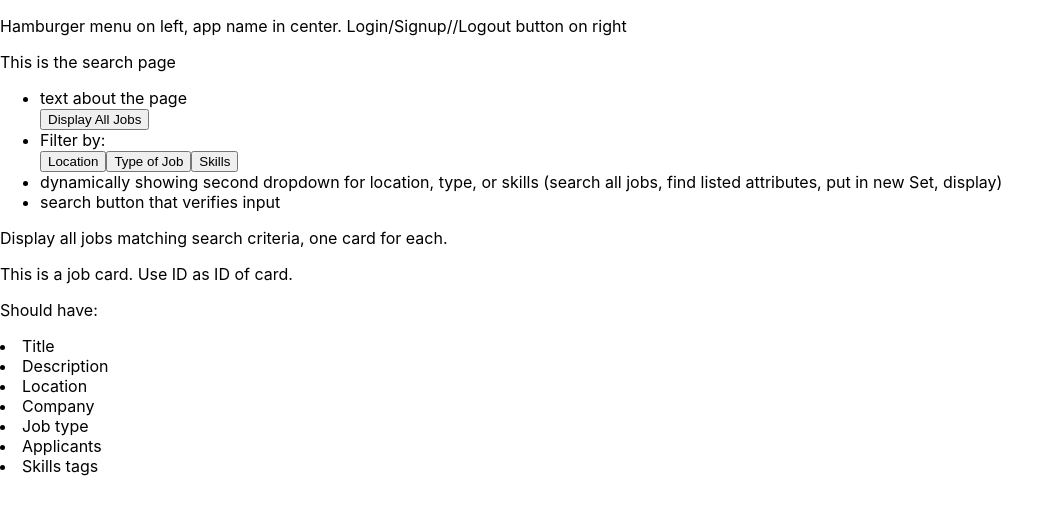
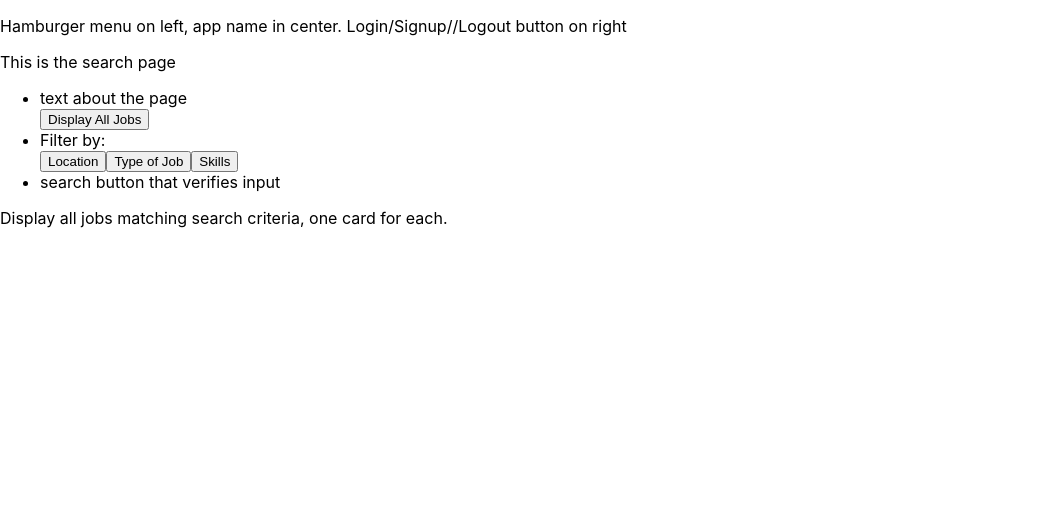
Before and after one commit to SPFlores/perUse, a React (Create React App) app in the folder Client/: page /search in a window 1280 px wide. Shown: the top 514 px of the page, without its empty margins (0-1064 px from the left). Built offline with nearby package versions, Linux system fonts and the light colour scheme.

Commit message:
job card displaying--location filter

```diff
--- a/Client/src/pages/Search/Search.js
+++ b/Client/src/pages/Search/Search.js
@@ -1,7 +1,5 @@
 import React, { useState, useEffect } from 'react'
-// , useRef
 import axios from 'axios'
-import JobCard from '../../components/JobCard'
 
 const SearchPage = _ => {
   const [searchState, setSearchState] = useState({
@@ -15,13 +13,12 @@ const SearchPage = _ => {
     type: false,
     types: [],
     skills: false,
-    skills_tags: []
+    skills_tags: [],
+    renderCount: 0
   })
 
   useEffect(_ => {
-    searchState.jobs.forEach(job => console.log('render card'))
-    //render cards when variable renderCount changes
-    console.log(searchState.jobs)
+    searchState.jobs.forEach(_ => setSearchState({ ...searchState, renderCount: searchState.renderCount + 1 }))
   }, [searchState.jobs])
 
   searchState.handleSearchAll = e => {
@@ -51,7 +48,6 @@ const SearchPage = _ => {
   }
 
   searchState.typeFilter = _ => {
-    console.log('type dropdown appears')
     axios.get('/jobs')
       .then(({ data }) => {
         const typeArr = data.jobs.map(job => job.job_type)
@@ -115,7 +111,6 @@ const SearchPage = _ => {
   }
 
   searchState.getTypeOptions = _ => {
-    // console.log('searchState.getTypeOptions')
     const listItems = searchState.types.map(type =>
       <div key={searchState.types.indexOf(type)}>
         <button className='type' id={type} key={type} onClick={searchState.filterJobs}>{type}</button>
@@ -125,13 +120,28 @@ const SearchPage = _ => {
   }
 
   searchState.getSkillOptions = _ => {
-    // console.log('searchState.getSkillOptions')
     const listItems = searchState.skills_tags.map(skill =>
       <div key={searchState.skills_tags.indexOf(skill)}>
         <button className='skills' id={skill} key={skill} onClick={searchState.filterJobs}>{skill}</button>
       </div>
     )
     return <ul>{listItems}</ul>
+  }
+
+  searchState.renderCards = _ => {
+    const jobCards = searchState.jobs.map(job =>
+      <div key={job.id}>
+        <h4>Title: {job.title}</h4>
+        <h5>Company: {job.company}</h5>
+        <h5>Type: {job.job_type}</h5>
+        <h5>Location: {job.location}</h5>
+        {/* It is acknowledged that the below is not best practice when importing data from outside APIs for consumption. However, it does allow for the most flexibility in terms of consuming this particular API and is limited in scope to this small project. An alternative would be to import the description and .replace() all tags with apces, however this does not allow for flexibility in formatting of description. */}
+        <div dangerouslySetInnerHTML={{ __html: job.description }} />
+        <p>Skills: {job.skills_tag.join(', ')}</p>
+        <p>Applicant count: {job.applicant_count}</p>
+        <button>Apply</button>
+      </div>)
+    return <ul>{jobCards}</ul>
   }
 
   return (
@@ -147,11 +157,10 @@ const SearchPage = _ => {
 
         {searchState.location ? searchState.getLocationOptions() : searchState.type ? searchState.getTypeOptions() : searchState.skills ? searchState.getSkillOptions() : null}
 
-        <li>dynamically showing second dropdown for location, type, or skills (search all jobs, find listed attributes, put in new Set, display)</li>
         <li>search button that verifies input</li>
       </ul>
       <p>Display all jobs matching search criteria, one card for each.</p>
-      <JobCard />
+      {searchState.renderCount > 0 ? searchState.renderCards() : null}
     </div>
   )
 }
```
